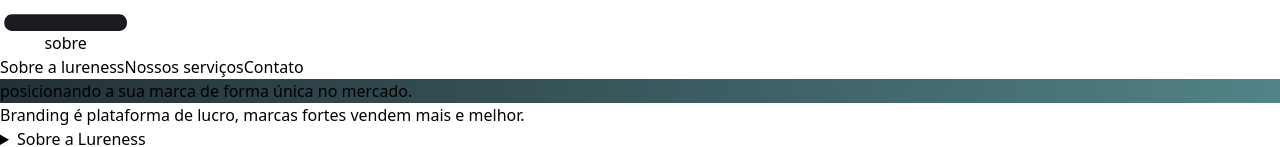
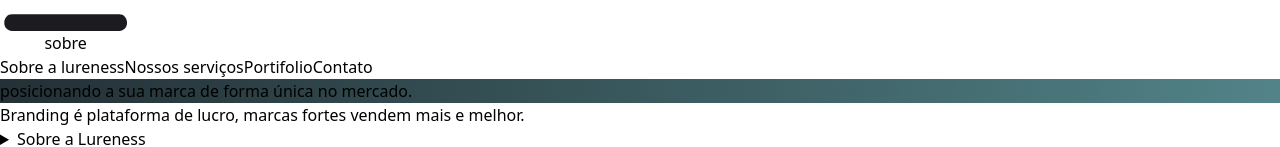
Before and after one commit to Jeyel92/lureness, a Next.js app: page /sobre in a window 1280 px wide. Shown: the part 389-536 px from the top of the page. Built offline with nearby package versions, Linux system fonts and the light colour scheme.

Commit message:
feat: Incluido link pagina portifolio menu

```diff
--- a/src/components/Header.tsx
+++ b/src/components/Header.tsx
@@ -71,6 +71,12 @@ export default function Header() {
               Nossos serviços
             </Link>
             <Link
+              href="/portifolio"
+              className="block py-3  text-sm font-semibold leading-6"
+            >
+              Portifolio
+            </Link>
+            <Link
               href="/contato"
               className="block py-3  text-sm font-semibold leading-6"
             >
@@ -139,6 +145,16 @@ export default function Header() {
                 >
                   Nossos serviços
                 </Link>
+                <Link
+                  href="/portifolio"
+                  className={`block py-3  ${
+                    router.pathname == '/portifolio'
+                      ? cssLinkAtivoMobile
+                      : cssLinkMobile
+                  }`}
+                >
+                  Portifolio
+                </Link>
                 <Link href="/contato" className="block py-3 font-normal">
                   Contato
                 </Link>
```
